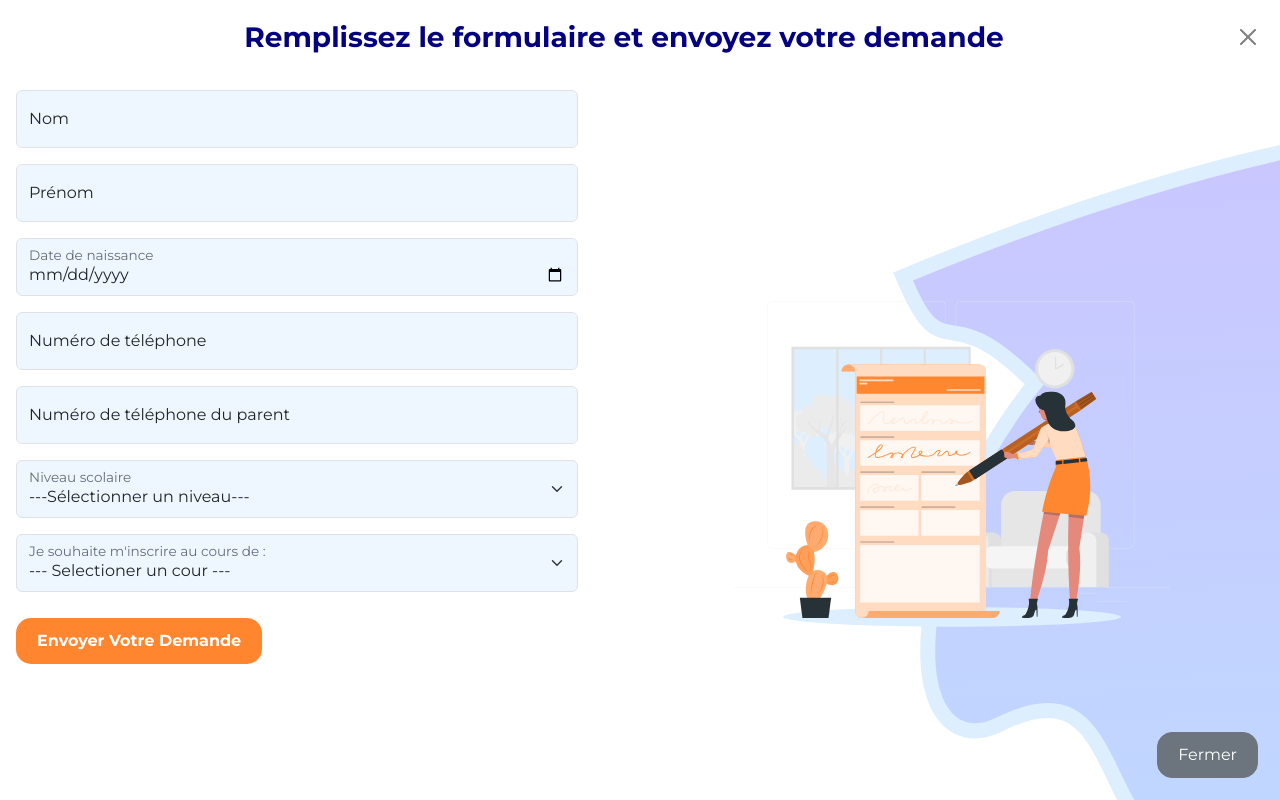
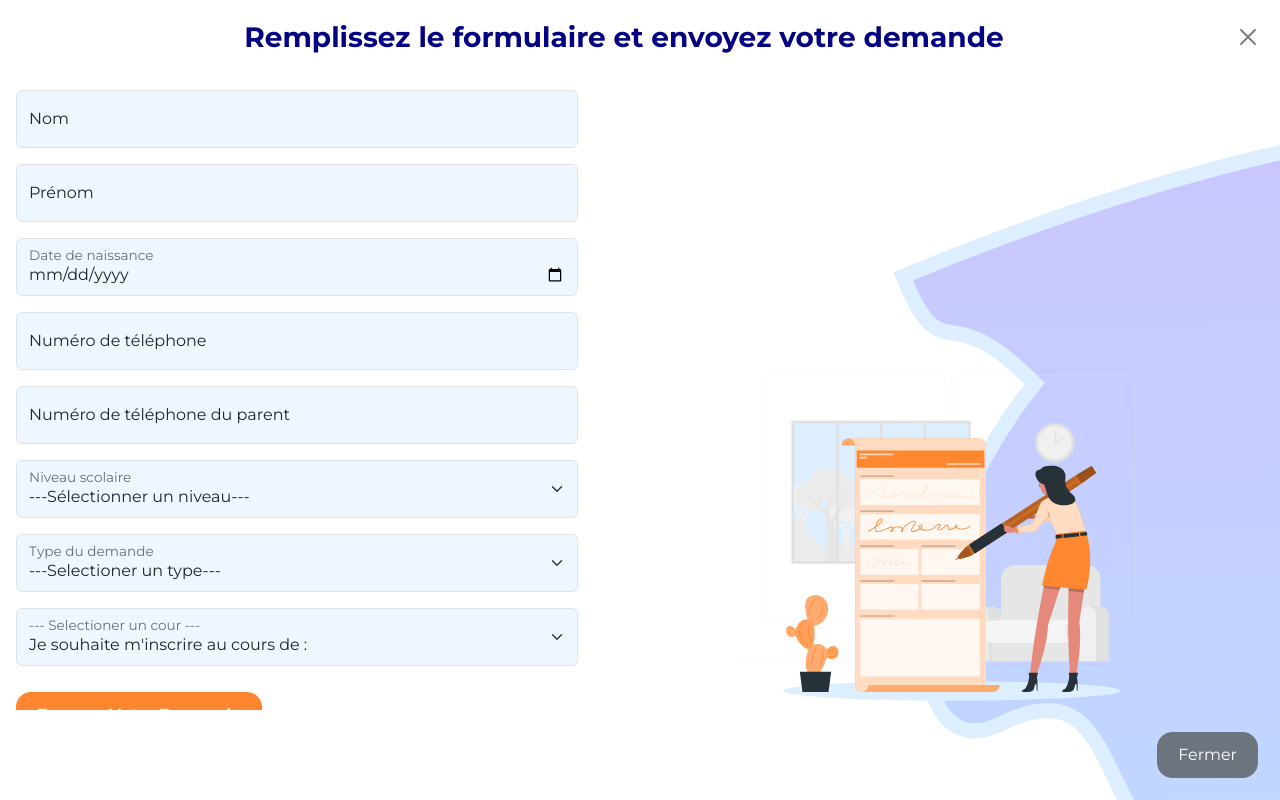
Before and after one commit to akram-elgh/PFE-SMI-S6, a React (Vite) app in the folder website/: page / in a window 1280 px wide. Both pictures are taken after a click on the button "Envoyer Votre Demande". Shown: the part 5120-5920 px from the top of the page. Built offline with nearby package versions, Linux system fonts and the light colour scheme.

Commit message:
Adding type of enrollment field and error and success messages

```diff
--- a/website/src/components/EnrollModal.jsx
+++ b/website/src/components/EnrollModal.jsx
@@ -4,7 +4,22 @@ import axios from "axios";
 
 export default function EnrollModal(props) {
   const isDarkMode = !!document.querySelector(".dark");
-  const [student, setStudent] = useState({});
+  const [student, setStudent] = useState({
+    fname: "",
+    lname: "",
+    bDate: "",
+    phoneNum: "",
+    parentNum: "",
+    level: 0,
+    type: 0,
+    class_name: 0,
+  });
+  const [correctInput, setCorrectInput] = useState({
+    show: false,
+    correct: false,
+    erro: false,
+  });
+  const { show, correct, error } = correctInput;
   const {
     modal_title,
     modal_li1,
@@ -15,12 +30,17 @@ export default function EnrollModal(props) {
     modal_li6,
     modal_li7,
     modal_li8,
+    modal_li9,
+    types,
     courses,
     levels,
     enroll_btn,
     modal_close,
+    modal_success,
+    modal_danger,
+    modal_error,
   } = props.lang;
-  const { fname, lname, bDate, phoneNum, parentNum, level, class_name } =
+  const { fname, lname, bDate, phoneNum, parentNum, level, type, class_name } =
     student;
 
   function handleChange(event) {
@@ -36,10 +56,15 @@ export default function EnrollModal(props) {
 
   function handleSubmit(event) {
     event.preventDefault();
-    axios.post("http://localhost:3001/request", student).then((response) => {
-      console.log(response.status);
-    });
-    // setStudent({});
+    if (Number(level) === 0 || Number(type) === 0 || Number(class_name) === 0)
+      setCorrectInput({ show: true, correct: false });
+    else {
+      axios.post("http://localhost:3001/request", student).then((response) => {
+        if (response.status === 200)
+          setCorrectInput({ show: true, correct: true });
+        else setCorrectInput({ show: true, correct: false });
+      });
+    }
   }
 
   return (
@@ -62,13 +87,18 @@ export default function EnrollModal(props) {
             ></button>
           </div>
           <div className="modal-body">
+            {show && (
+              <p className="light" style={{ color: correct ? "green" : "red" }}>
+                {correct ? modal_success : error ? modal_error : modal_danger}
+              </p>
+            )}
             <div className="modal-description-row">
               <div className="col-6">
                 <form className="modal-form" onSubmit={handleSubmit}>
                   <div className="form-floating mb-3">
                     <input
                       type="text"
-                      className="form-control light left modal-input"
+                      className={`form-control light left modal-input`}
                       id="floatingInput"
                       placeholder="Nom"
                       name="lname"
@@ -183,6 +213,27 @@ export default function EnrollModal(props) {
                     <select
                       className="form-select modal-input left light"
                       id="floatingInput"
+                      name="type"
+                      value={type}
+                      onChange={handleChange}
+                      required
+                    >
+                      {types.map((type, index) => {
+                        return (
+                          <option value={index} key={index}>
+                            {type}
+                          </option>
+                        );
+                      })}
+                    </select>
+                    <label className="modal-label left" htmlFor="floatingInput">
+                      {modal_li7}
+                    </label>
+                  </div>
+                  <div className="form-floating mb-3">
+                    <select
+                      className="form-select modal-input left light"
+                      id="floatingInput"
                       name="class_name"
                       value={class_name}
                       onChange={handleChange}
@@ -198,7 +249,7 @@ export default function EnrollModal(props) {
                       })}
                     </select>
                     <label className="modal-label left" htmlFor="floatingInput">
-                      {modal_li7}
+                      {modal_li9}
                     </label>
                   </div>
                   <div className="mb-3 left">
--- a/website/src/components/languages/ar.json
+++ b/website/src/components/languages/ar.json
@@ -36,8 +36,10 @@
   "modal_li4": "رقم الهاتف",
   "modal_li5": "رقم هاتف ولي الأمر",
   "modal_li6": "المستوى الدراسي",
-  "modal_li7": ": أرغب في التسجيل في الدورة التدريبية",
-  "modal_li8": "--- اختر دورة ---",
+  "modal_li7": " اختر ",
+  "modal_li8": ": أرغب في التسجيل في الدورة التدريبية",
+  "modal_li9": "--- اختر دورة ---",
+  "types": ["--- اختر دورة ---", "التسجيل", "إعادة التسجيل"],
   "courses": [
     "الفرنسية",
     "الإنجليزية",
@@ -63,5 +65,8 @@
     "الصف الثاني الثانوي",
     "الدراسات الجامعية"
   ],
-  "modal_close": "إغلاق"
+  "modal_close": "إغلاق",
+  "modal_success": "تم إرسال الطلب بنجاح",
+  "modal_danger": "يرجى ملء جميع الحقول المطلوبة قبل إرسال الطلب",
+  "modal_error": "حدث خطأ أثناء إرسال الطلب. يرجى المحاولة مرة أخرى"
 }
--- a/website/src/components/languages/fr.json
+++ b/website/src/components/languages/fr.json
@@ -36,8 +36,10 @@
   "modal_li4": "Numéro de téléphone",
   "modal_li5": "Numéro de téléphone du parent",
   "modal_li6": "Niveau scolaire",
-  "modal_li7": "Je souhaite m'inscrire au cours de :",
-  "modal_li8": "--- Selectioner un cour ---",
+  "modal_li7": "Type du demande",
+  "modal_li8": "Je souhaite m'inscrire au cours de :",
+  "modal_li9": "--- Selectioner un cour ---",
+  "types": ["---Selectioner un type---", "Inscription", "Réinscription"],
   "courses": [
     "Français",
     "Anglais",
@@ -63,5 +65,8 @@
     "Deuxième année baccalauréat",
     "Études universitaires"
   ],
-  "modal_close": "Fermer"
+  "modal_close": "Fermer",
+  "modal_success": "La demande ete envoyer avec succes",
+  "modal_danger": "Veuillez remplir tous les champs necessaires avant de envoyer la demande",
+  "modal_error": "Erreur dans l'envoi du demande, essayer du nouveau"
 }
```
